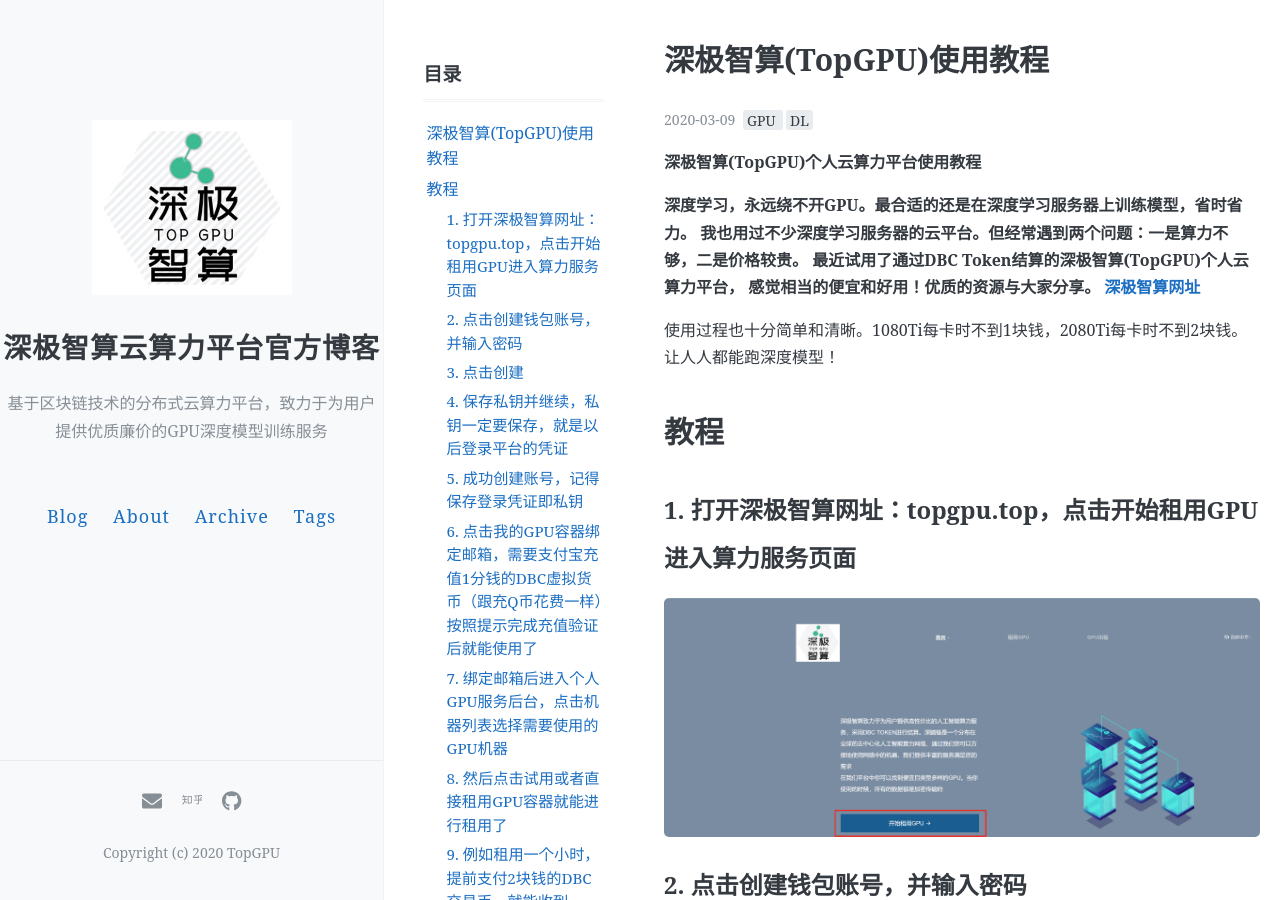
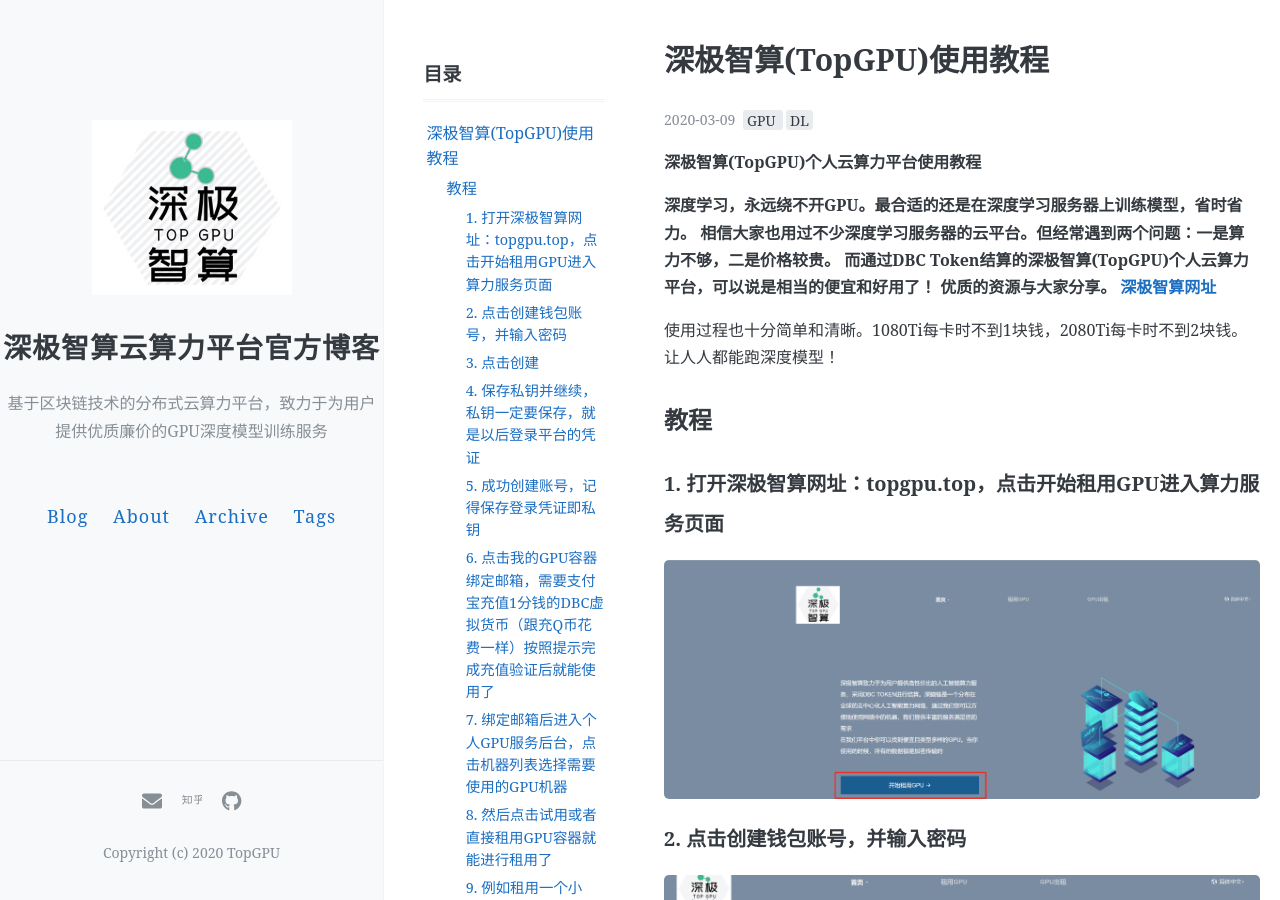
Before and after one commit to TopGPU/TopGPU.github.io, a Jekyll site: the page built from _posts/2020-03-09-TOPGPU.md, in a window 1280 px wide and 900 px high. Built offline with Jekyll 4.4.1, drawn with Linux system fonts in a browser that asks for light colours; comment, search, counter and statistics services are not loaded; some of the changed text lies outside the part shown.

Commit message:
commit 4

```diff
--- a/_posts/2020-03-09-TOPGPU.md
+++ b/_posts/2020-03-09-TOPGPU.md
@@ -17,33 +17,37 @@ toc: true
 **深极智算(TopGPU)个人云算力平台使用教程**
 
 **深度学习，永远绕不开GPU。最合适的还是在深度学习服务器上训练模型，省时省力。
-我也用过不少深度学习服务器的云平台。但经常遇到两个问题：一是算力不够，二是价格较贵。
-最近试用了通过DBC Token结算的深极智算(TopGPU)个人云算力平台，
-感觉相当的便宜和好用！优质的资源与大家分享。**
+相信大家也用过不少深度学习服务器的云平台。但经常遇到两个问题：一是算力不够，二是价格较贵。
+而通过DBC Token结算的深极智算(TopGPU)个人云算力平台，可以说是相当的便宜和好用了！
+优质的资源与大家分享。**
 [**深极智算网址**](https://www.topgpu.top)
 
 <!-- more -->
 
 使用过程也十分简单和清晰。1080Ti每卡时不到1块钱，2080Ti每卡时不到2块钱。让人人都能跑深度模型！
-# 教程
-## 1. 打开深极智算网址：topgpu.top，点击开始租用GPU进入算力服务页面
+## 教程
+### 1. 打开深极智算网址：topgpu.top，点击开始租用GPU进入算力服务页面
 ![topgpu1](https://github.com/topgpu/topgpu.github.io/raw/master/images/2020-03-09-TOPGPU/1.png)
-## 2. 点击创建钱包账号，并输入密码
+### 2. 点击创建钱包账号，并输入密码
 ![topgpu2](https://github.com/topgpu/topgpu.github.io/raw/master/images/2020-03-09-TOPGPU/2.png)
-## 3. 点击创建
+### 3. 点击创建
 ![topgpu3](https://github.com/topgpu/topgpu.github.io/raw/master/images/2020-03-09-TOPGPU/3.png)
-## 4. 保存私钥并继续，私钥一定要保存，就是以后登录平台的凭证
+### 4. 保存私钥并继续，私钥一定要保存，就是以后登录平台的凭证
 ![topgpu4](https://github.com/topgpu/topgpu.github.io/raw/master/images/2020-03-09-TOPGPU/4.png)
-## 5. 成功创建账号，记得保存登录凭证即私钥
+### 5. 成功创建账号，记得保存登录凭证即私钥
 ![topgpu5](https://github.com/topgpu/topgpu.github.io/raw/master/images/2020-03-09-TOPGPU/5.png)
-## 6. 点击我的GPU容器绑定邮箱，需要支付宝充值1分钱的DBC虚拟货币（跟充Q币花费一样）按照提示完成充值验证后就能使用了
+### 6. 点击我的GPU容器绑定邮箱，需要支付宝充值1分钱的DBC虚拟货币（跟充Q币花费一样）按照提示完成充值验证后就能使用了
 ![topgpu6](https://github.com/topgpu/topgpu.github.io/raw/master/images/2020-03-09-TOPGPU/6.png)
-## 7. 绑定邮箱后进入个人GPU服务后台，点击机器列表选择需要使用的GPU机器
+### 7. 绑定邮箱后进入个人GPU服务后台，点击机器列表选择需要使用的GPU机器
 ![topgpu7](https://github.com/topgpu/topgpu.github.io/raw/master/images/2020-03-09-TOPGPU/7.png)
-## 8. 然后点击试用或者直接租用GPU容器就能进行租用了
+### 8. 然后点击试用或者直接租用GPU容器就能进行租用了
 ![topgpu8](https://github.com/topgpu/topgpu.github.io/raw/master/images/2020-03-09-TOPGPU/8.png)
-## 9. 例如租用一个小时，提前支付2块钱的DBC交易币，就能收到ssh、jupyter等远程连接方式的配置文件了，登陆上去完美使用，提前结束使用会退还剩下的交易币。建议先试用看看机器是否符合需求哦，有任何问题可以加入群聊或者私聊拉进去，24小时技术在线答疑
+### 9. 例如租用一个小时，提前支付2块钱的DBC交易币，就能收到ssh、jupyter等远程连接方式的配置文件了，登陆上去完美使用，提前结束使用会退还剩下的交易币。建议先试用看看机器是否符合需求哦，有任何问题可以加入群聊或者私聊拉进去，24小时技术在线答疑
+
 现在加入的话邀请人和受邀人都能获得约10个小时的GPU免费使用时长，欢迎大家加我微信或者扫码入群
-我的微信：FederEF，备注GPU即可
+
+我的微信：IOS_shike，备注GPU即可
+
 用户群的微信二维码在下面
+
 ![topgpu9](https://github.com/topgpu/topgpu.github.io/raw/master/images/2020-03-09-TOPGPU/9.png)
```
Also changed, not shown: _posts/2020-03-09-TOPGPU_intro.md (added, +60 -0 lines), images/2020-03-09-TOPGPU_intro/Xqx.png (added), images/2020-03-09-TOPGPU_intro/wechat.png (added).
